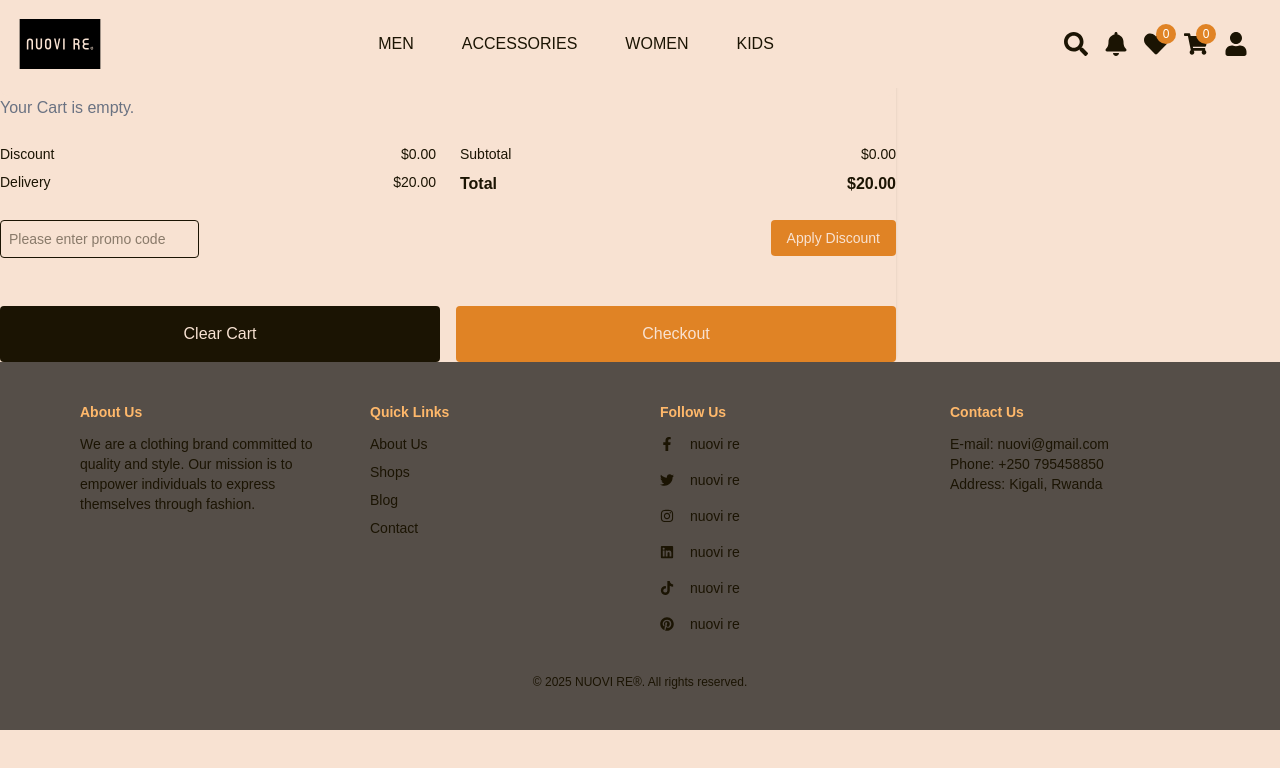
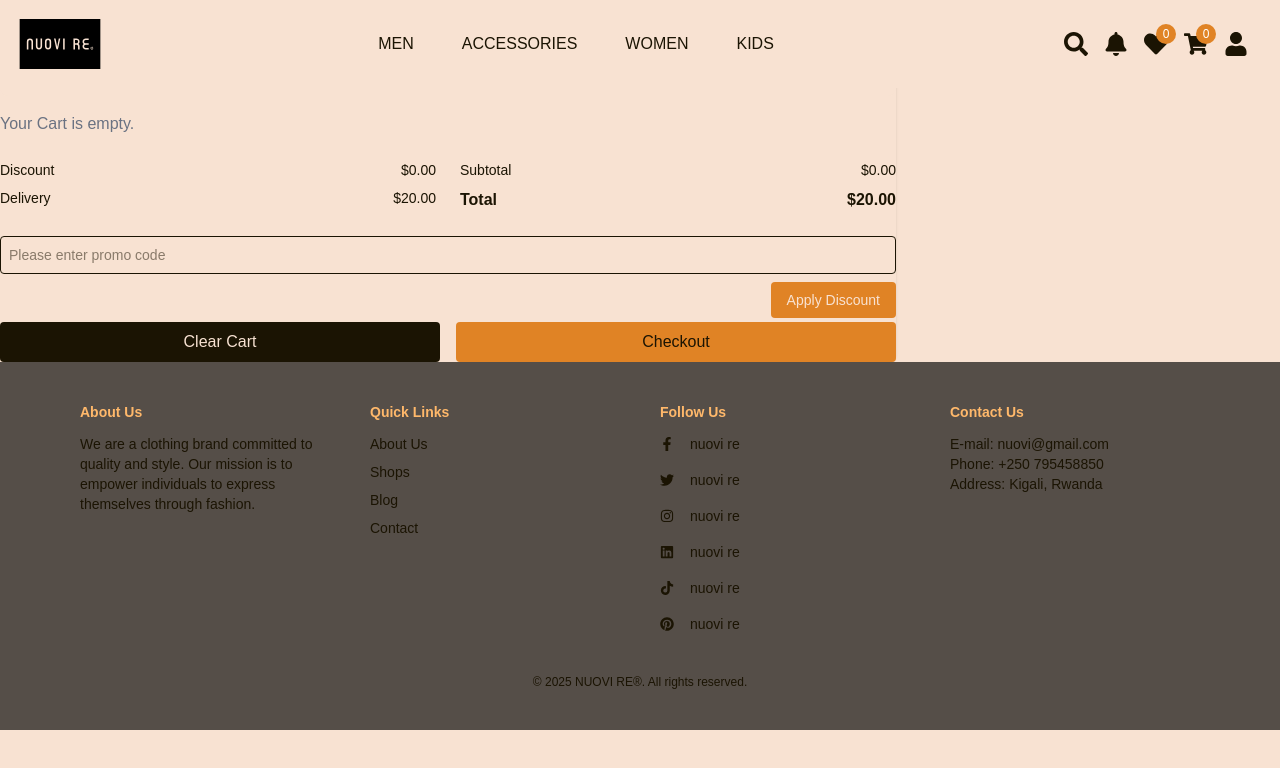
Before and after one commit to kawaben/inganjiapp, a Next.js app: page /user/Cart in a window 1280 px wide. Shown: the top 768 px of the page. Built offline with nearby package versions, Linux system fonts and the light colour scheme.

Commit message:
added cart to indexedDB

```diff
--- /dev/null
+++ b/app/api/cart/route.js
@@ -0,0 +1,39 @@
+
+let cart = [];
+
+export async function GET() {
+  return Response.json(cart);
+}
+
+export async function POST(req) {
+  const item = await req.json();
+  if (!item || !item.id || !item.color || !item.size) {
+    return new Response(JSON.stringify({ error: 'Invalid cart item' }), { status: 400 });
+  }
+
+  const exists = cart.find(
+    (i) => i.id === item.id && i.color === item.color && i.size === item.size
+  );
+
+  if (exists) {
+    exists.quantity += item.quantity || 1;
+  } else {
+    cart.push({ ...item, quantity: item.quantity || 1 });
+  }
+
+  return Response.json({ success: true, cart });
+}
+
+export async function DELETE(req) {
+  const { id, color, size } = await req.json();
+
+  if (!id || !color || !size) {
+    return new Response(JSON.stringify({ error: 'Missing identifiers' }), { status: 400 });
+  }
+
+  cart = cart.filter(
+    (item) => !(item.id === id && item.color === color && item.size === size)
+  );
+
+  return Response.json({ success: true, cart });
+}
--- a/app/components/CartPanel.jsx
+++ b/app/components/CartPanel.jsx
@@ -1,46 +1,39 @@
-"use client";
-import { useEffect, useState , useRef} from "react";
-import {
-    TrashIcon,
-  } from "@heroicons/react/24/solid";
+'use client';
 
-import { useRouter } from "next/navigation";
+import { useEffect, useState } from "react";
+import { TrashIcon } from "@heroicons/react/24/solid";
+import { useStore } from '../context/StoreContext';
 import "../globals.css";
-import { useStore } from '../context/StoreContext';
 
 export default function CartPanel() {
-
-        const { cart } = useStore();
-        const { clearCart } = useStore();
-
-        const { removeItemCompletely } = useStore();
-        const { increaseQuantity } = useStore();
-        const { decreaseQuantity } = useStore();
-
+  const {
+    cart,
+    handleClearCart,
+    removeFromCart,
+    increaseQuantity,
+    decreaseQuantity,
+  } = useStore();
 
   const totalPrice = cart.reduce((total, item) => total + item.price * item.quantity, 0);
 
   return (
-      <div className={`fixed overflow-y-auto bottom-16 top-16 right-0 w-full md:w-1/3 h-screen bg-[#f8e2d2] shadow-lg transition-transform duration-300 panel p-5 z-10 "translate-x-0" : "translate-x-full"`}>
-
-          <div className={`overflow-y-auto flex-grow space-y-4`}>
+    <div className="fixed overflow-y-auto bottom-16 top-16 right-0 w-full md:w-1/3 h-screen bg-[#f8e2d2] shadow-lg transition-transform duration-300 panel p-5 z-10">
+      <div className="overflow-y-auto flex-grow space-y-4">
         <h2 className="text-lg font-bold uppercase text-black mb-4">Your Cart</h2>
         <div className="space-y-4">
           {cart.length > 0 ? (
             cart.map((item) => (
-                  <div key={item.id} className="flex items-center justify-between bg-white p-3 rounded shadow-sm">
+              <div key={`${item.id}-${item.color}-${item.size}`} className="flex items-center justify-between bg-white p-3 rounded shadow-sm">
                 <div>
                   <p className="font-semibold">{item.name}</p>
                   <p className="text-sm text-gray-600">${Number(item.price || 0).toFixed(2)} each</p>
+                  <p className="text-xs text-gray-500 capitalize">Color: {item.color}, Size: {item.size},Id:{item.id}</p>
                 </div>
                 <div className="flex items-center space-x-2">
                   <button onClick={() => decreaseQuantity(item)} className="bg-[#e08325] text-[#0c0805] px-2 py-1 rounded">-</button>
                   <span className="px-3">{item.quantity}</span>
                   <button onClick={() => increaseQuantity(item)} className="bg-[#e08325] text-[#0c0805] px-2 py-1 rounded">+</button>
-                      <button
-                      onClick={() => removeItemCompletely(item)}
-                      className="bg-[#e08325]  p-2 rounded"
-                      >
+                  <button onClick={() => removeFromCart(item)} className="bg-[#e08325] p-2 rounded">
                     <TrashIcon className="w-5 h-5 text-[#0c0805]" />
                   </button>
                 </div>
@@ -48,25 +41,24 @@ export default function CartPanel() {
             ))
           ) : (
             <p className="text-gray-500">Your Cart is empty.</p>
-              )
-              }
+          )}
         </div>
+
         <h3 className="mt-6 text-lg font-bold">Total: ${Number(totalPrice || 0).toFixed(2)}</h3>
+
         {cart.length > 0 && (
           <button
-                  onClick={clearCart}
+            onClick={handleClearCart}
             className="mt-4 bg-[#e08325] text-[#f8e2d2] hover:bg-[#0c0805] p-2 w-full rounded-md"
           >
             Clear All
           </button>
         )}
+
         <button className="mt-4 w-full bg-[#0c0805] text-[#f8e2d2] hover:bg-[#e08325] p-3 rounded-md">
           Proceed to Checkout
         </button>
       </div>
-          <div className="pt-4  mt-10">
-
-          </div>
     </div>
   );
 }
--- a/app/context/StoreContext.js
+++ b/app/context/StoreContext.js
@@ -4,6 +4,7 @@ import { createContext, useContext, useState, useEffect } from 'react';
 import {
   initDB,
   getWishlistProducts,
+   getCartItems, addCartItem, removeCartItem, clearCart,
 } from '../lib/db';
 
 const StoreContext = createContext();
@@ -14,35 +15,65 @@ export const StoreProvider = ({ children }) => {
 
 
   useEffect(() => {
-    const storedCart = JSON.parse(localStorage.getItem('cart')) || [];
-    setCart(storedCart);
+  const loadCart = async () => {
+    const db = await initDB();
+    const tx = db.transaction('cart', 'readonly');
+    const store = tx.objectStore('cart');
+    const allItems = await store.getAll();
+    setCart(allItems);
+  };
+
+  loadCart();
 }, []);
 
-  useEffect(() => {
-    localStorage.setItem('cart', JSON.stringify(cart));
-  }, [cart]);
 
-  const addToCart = (product, color, size, image) => {
-    const exists = cart.some(
-      item =>
-        item.id === product.id &&
-        item.color === color &&
-        item.size === size
-    );
 
-    if (!exists) {
-      setCart(prev => [
-        ...prev,
-        {
-          ...product,
+
+
+  const addToCart = async (product, color, size) => {
+  if (!product?.id || !color || !size) {
+    console.error("Invalid input to addToCart:", { product, color, size });
+    return;
+  }
+
+  const newItem = {
+  id: String(product.id),
+  name: product.name || "Unnamed Product",
+  price: Number(product.price),
+  image:
+    product.images?.[color] || Object.values(product.images || {})[0] || "",
   color,
   size,
-          image,
   quantity: 1,
-        },
-      ]);
+};
+
+
+  try {
+    const res = await fetch('/api/cart', {
+      method: 'POST',
+      headers: { 'Content-Type': 'application/json' },
+      body: JSON.stringify(newItem),
+    });
+
+    if (!res.ok) {
+      console.error("Failed to add to cart:", await res.json());
+      return;
+    }
+
+    const data = await res.json();
+    setCart(data.cart); // Set the entire updated cart from the server
+  } catch (err) {
+    console.error("Error adding to cart:", err);
   }
 };
+
+
+
+
+
+
+
+
 
 
   const isInCart = (product, color, size) => {
@@ -52,10 +83,34 @@ export const StoreProvider = ({ children }) => {
   };
 
 
-    const clearCart = () => {
+
+
+ const handleClearCart = async () => {
+  try {
+    const responses = await Promise.all(
+      cart.map(item =>
+        fetch('/api/cart', {
+          method: 'DELETE',
+          headers: { 'Content-Type': 'application/json' },
+          body: JSON.stringify({ id: item.id, color: item.color, size: item.size }), // ensure unique match
+        })
+      )
+    );
+
+    const allSuccessful = responses.every(res => res.ok);
+
+    if (allSuccessful) {
       setCart([]);
-    localStorage.removeItem('cart'); // Or use setItem('cart', JSON.stringify([])) for consistency
+    } else {
+      console.error('Some items failed to delete from the cart.');
+    }
+  } catch (error) {
+    console.error('Error clearing cart:', error);
+  }
 };
+
+
+
 
 
     const removeItemCompletely = (item) => {
@@ -72,63 +127,74 @@ export const StoreProvider = ({ children }) => {
         localStorage.setItem('cart', JSON.stringify(updatedCart));
         };
 
-    const increaseQuantity = (item) => {
+    const increaseQuantity = async (item) => {
   const updatedCart = cart.map((cartItem) => {
     if (
       cartItem.id === item.id &&
-        cartItem.selectedColor === item.selectedColor &&
-        cartItem.selectedSize === item.selectedSize
+      cartItem.color === item.color &&
+      cartItem.size === item.size
     ) {
       return { ...cartItem, quantity: cartItem.quantity + 1 };
     }
     return cartItem;
   });
 
+  await addCartItem({
+    ...item,
+    quantity: item.quantity + 1,
+  });
   setCart(updatedCart);
-    localStorage.setItem('cart', JSON.stringify(updatedCart));
 };
 
-    const decreaseQuantity = (item) => {
+
+    const decreaseQuantity = async (item) => {
   const updatedCart = cart
     .map((cartItem) => {
       if (
         cartItem.id === item.id &&
-            cartItem.selectedColor === item.selectedColor &&
-            cartItem.selectedSize === item.selectedSize
+        cartItem.color === item.color &&
+        cartItem.size === item.size
       ) {
         return { ...cartItem, quantity: cartItem.quantity - 1 };
       }
       return cartItem;
     })
-        .filter((item) => item.quantity > 0); // remove if quantity is zero
+    .filter((item) => item.quantity > 0);
 
+  await removeCartItem(item);
   setCart(updatedCart);
-    localStorage.setItem('cart', JSON.stringify(updatedCart));
 };
 
 
 
+
   // 🔸 Remove one unit or whole item
-const removeFromCart = (item) => {
-  const updatedCart = cart
-    .map((cartItem) => {
-      if (
-        cartItem.id === item.id &&
-        cartItem.selectedColor === item.selectedColor &&
-        cartItem.selectedSize === item.selectedSize
-      ) {
-        return {
-          ...cartItem,
-          quantity: cartItem.quantity - 1,
+   const removeFromCart = async (item) => {
+  try {
+    const res = await fetch('/api/cart', {
+      method: 'DELETE',
+      headers: { 'Content-Type': 'application/json' },
+      body: JSON.stringify({
+        id: item.id,
+        color: item.color,
+        size: item.size,
+      }),
+    });
+
+    if (!res.ok) {
+      console.error("Failed to remove from cart:", await res.json());
+      return;
+    }
+
+    const data = await res.json();
+    setCart(data.cart);
+  } catch (err) {
+    console.error("Error removing from cart:", err);
+  }
 };
-      }
-      return cartItem;
-    })
-    .filter((cartItem) => cartItem.quantity > 0); // Remove if quantity becomes 0
 
-  setCart(updatedCart);
-  localStorage.setItem('cart', JSON.stringify(updatedCart));
-};
+
+
 
 
 
@@ -188,7 +254,7 @@ useEffect(() => {
         removeFromCart,
         toggleWishlist,
         clearWishlist,
-        clearCart,
+        handleClearCart,
         removeItemCompletely,
         increaseQuantity,
         decreaseQuantity,
--- a/app/user/Cart/page.js
+++ b/app/user/Cart/page.js
@@ -1,34 +1,35 @@
 'use client';
-import { useEffect, useState , useRef} from "react";
+import { useEffect, useRef } from "react";
 import Link from "next/link";
-import {TrashIcon,} from "@heroicons/react/24/solid";
 import Image from 'next/image';
+import { TrashIcon } from "@heroicons/react/24/solid";
 import { useStore } from '../../context/StoreContext';
 
 export default function Cart() {
+  const isFirstLoad = useRef(true);
 
-const isFirstLoad = useRef(true);
+  // ✅ Destructure everything from a single call
+  const {
+    cart,
+    handleClearCart,
+    removeFromCart,
+    increaseQuantity,
+    decreaseQuantity
+  } = useStore();
 
 
 
-const { cart } = useStore();
-const { clearCart } = useStore();
 
-const { removeItemCompletely } = useStore();
-const { increaseQuantity } = useStore();
-const { decreaseQuantity } = useStore();
+
 
   const subTotalPrice = cart.reduce((total, item) => total + item.price * item.quantity, 0);
   const totalPrice = subTotalPrice + 20;
 
-
-
   return (
-
     <div className="max-w-4xl text-[#1b1403] rounded-lg shadow gap-5">
       <h1 className="text-2xl font-bold text-center mb-6">My Shopping Cart</h1>
 
-                    {/* Cart Items */}
+      {/* Header */}
       <div className="grid grid-cols-6 gap-4 items-center font-semibold text-[#1b1403] p-2 bg-[#f8e2d2] rounded-lg">
         <div className="col-span-2">Product</div>
         <div>Size</div>
@@ -37,38 +38,39 @@ const totalPrice = subTotalPrice + 20;
         <div></div>
       </div>
 
-
+      {/* Cart Items */}
      {cart.length > 0 ? (
       cart.map((item, index) => {
-                        const imageSrc =
-                          item?.images && typeof item.images === 'object'
-                            ? item.images[item.color] || item.images[Object.keys(item.images)[0]]
-                            : '/images/default.jpg';
+        const fallbackImage = '/images/f1-blue.jpg';
+
+        // Use item.image directly (set during addToCart), or fallback
+        const imageSrc = item.image || fallbackImage;
 
     return (
       <div
         key={`${item.id}-${item.color}-${item.size}-${index}`}
         className="grid grid-cols-6 gap-4 items-center py-2 shadow text-sm md:text-base lg:text-lg font-medium tracking-wide"
       >
-                            {/* Product Image + Name + ID */}
+        {/* Image & Details */}
         <div className="col-span-2 flex items-center gap-4">
+          <div className="w-20 h-20 relative">
             <Image
               src={imageSrc}
-                                width={80}
-                                height={80}
               alt={item.name}
-                                className="rounded"
+              fill
+              className="object-contain rounded"
             />
+          </div>
           <div>
             <div className="font-medium">{item.name}</div>
-                                <div className="text-sm text-gray-400">Product ID: {item.id}</div>
+            <div className="text-sm text-gray-400">ID: {item.id}</div>
           </div>
         </div>
 
         {/* Size */}
         <div>{item.size || 'N/A'}</div>
 
-                            {/* Quantity Controls */}
+        {/* Quantity */}
         <div className="flex items-center gap-2">
           <button
             className="px-2 border bg-[#e08325] rounded cursor-pointer"
@@ -90,10 +92,10 @@ const totalPrice = subTotalPrice + 20;
           ${item.price?.toFixed(2) || '0.00'} each
         </div>
 
-                            {/* Remove Item */}
+        {/* Remove */}
         <div
           className="text-[#e08325] cursor-pointer w-5 h-5"
-                              onClick={() => removeItemCompletely(item)}
+          onClick={() => removeFromCart(item)}
         >
           <TrashIcon />
         </div>
@@ -101,7 +103,7 @@ const totalPrice = subTotalPrice + 20;
     );
   })
       ) : (
-                      <p className="text-gray-500">Your Cart is empty.</p>
+        <p className="text-gray-500 mt-4">Your Cart is empty.</p>
       )}
 
 
@@ -134,27 +136,28 @@ const totalPrice = subTotalPrice + 20;
         <input
           type="text"
           placeholder="Please enter promo code"
-                        className="w-100% p-2 border rounded text-sm mb-2"
+          className="w-full p-2 border rounded text-sm mb-2"
         />
-                      <button className="float-right text-sm bg-[#e08325] cursor-pointer text-[#f8e2d2] px-4 py-2 rounded">
+        <button className="float-right text-sm bg-[#e08325] text-[#f8e2d2] px-4 py-2 rounded">
           Apply Discount
         </button>
       </div>
 
-                    {/* Bottom Buttons */}
+      {/* Actions */}
       <div className="mt-10 flex justify-between gap-4">
-                      <div href="/" className="flex-1 py-2 bg-[#1b1403]  rounded cursor-pointer flex justify-center items-center">
-                        <button onClick={clearCart} className="py-2 text-[#f8e2d2] cursor-pointer">
+        <button
+          onClick={handleClearCart}
+          className="flex-1 py-2 bg-[#1b1403] text-[#f8e2d2] rounded cursor-pointer"
+        >
           Clear Cart
         </button>
-                      </div>
-                      <Link href="/user/Checkout" className="flex-1 py-2 bg-[#e08325] rounded cursor-pointer flex justify-center items-center">
-                        <button className="py-2 text-[#f8e2d2] cursor-pointer">
+        <Link
+          href="/user/Checkout"
+          className="flex-1 py-2 bg-[#e08325] text-[#f8e2d2] rounded cursor-pointer text-center"
+        >
           Checkout
-                        </button>
         </Link>
       </div>
     </div>
-
   );
 }
```
Also changed, not shown: app/components/AddToCartButton.js (+29 -9 lines), app/shop/[type]/style.css (+19 -14 lines), app/lib/db.js. Lines whose indentation alone changed are shown as unchanged.
